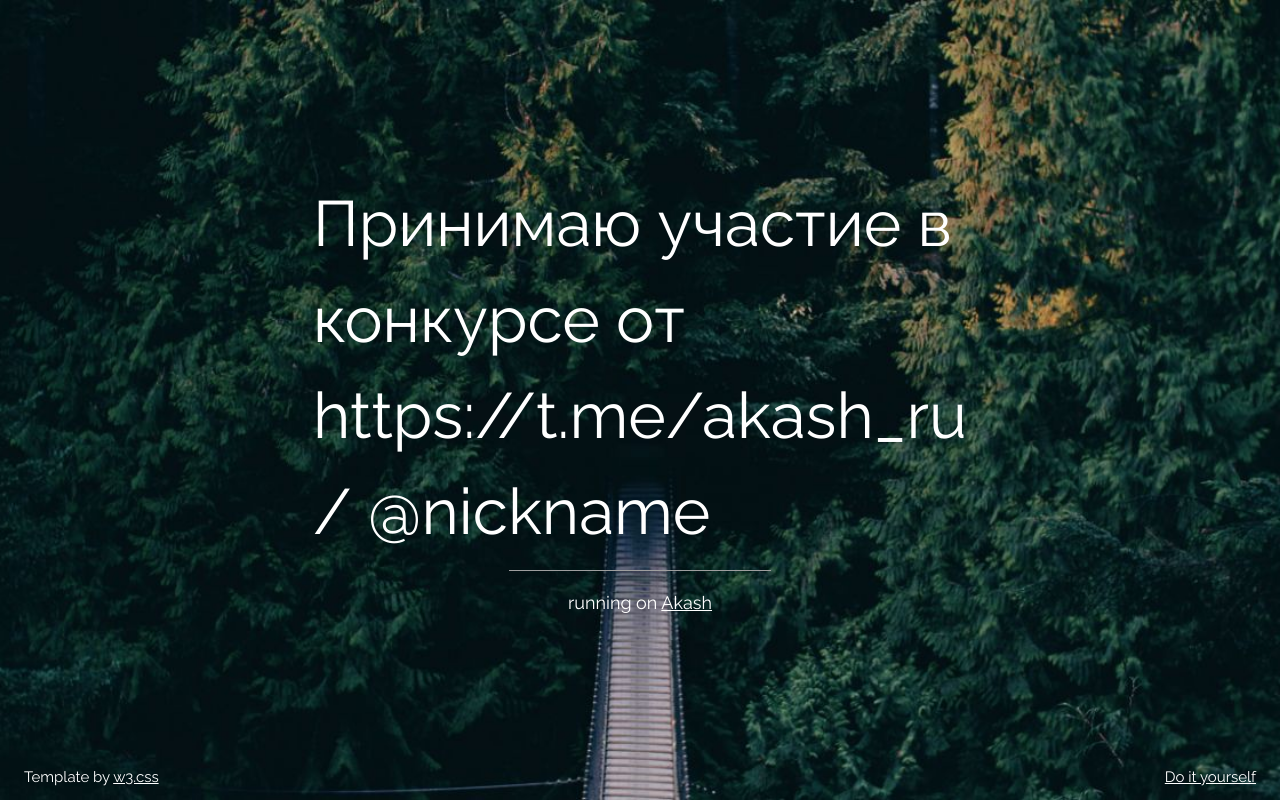
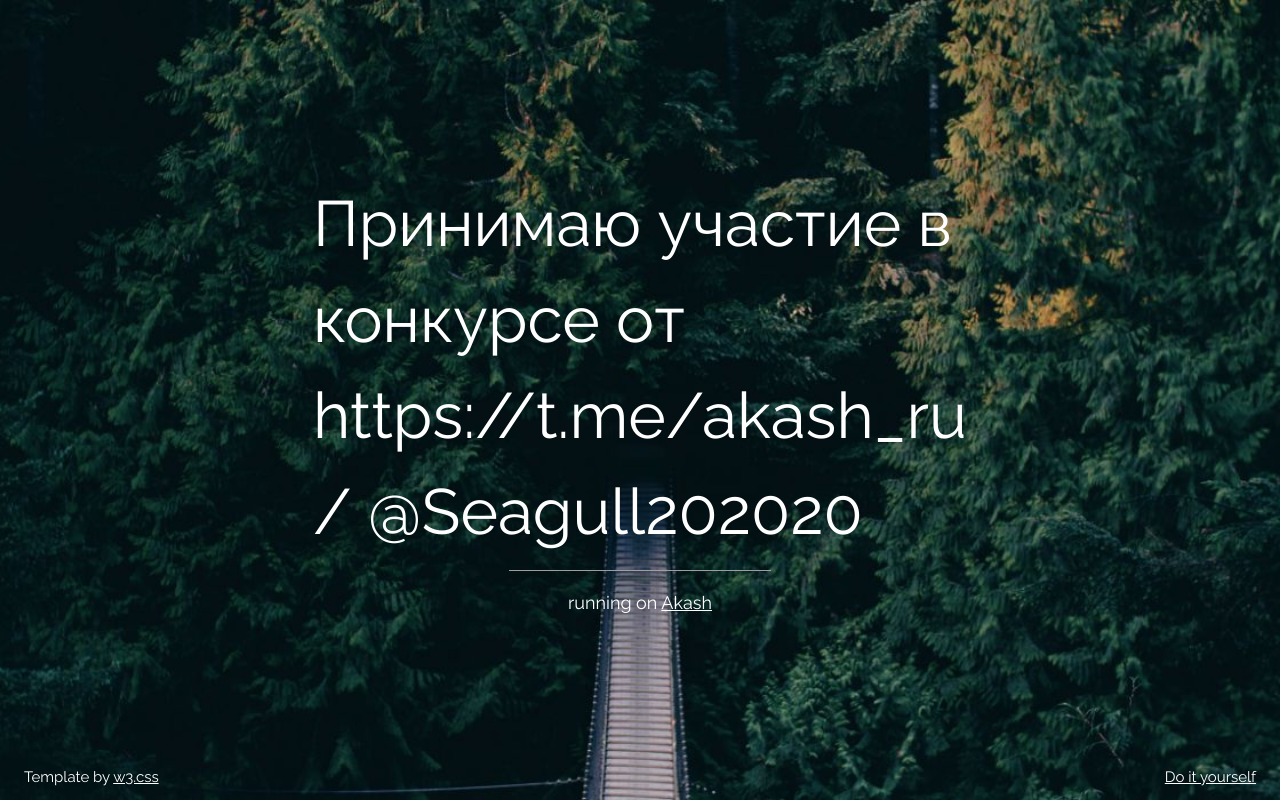
Before and after one commit to Alesa202020/akash-hello-word, a plain HTML site: page app/index.html in a window 1280 px wide. Drawn offline with nearby package versions, Linux system fonts and the light colour scheme.

Commit message:
Update index.html

```diff
--- a/app/index.html
+++ b/app/index.html
@@ -19,7 +19,7 @@
 
     <div class="bgimg w3-display-container w3-animate-opacity w3-text-white">
       <div class="w3-display-middle">
-        <h1 class="w3-jumbo w3-animate-top">Принимаю участие в конкурсе от https://t.me/akash_ru / @nickname</h1>
+        <h1 class="w3-jumbo w3-animate-top">Принимаю участие в конкурсе от https://t.me/akash_ru / @Seagull202020</h1>
         <hr class="w3-border-grey" style="margin:auto;width:40%">
         <p class="w3-large w3-center">running on <a href="https://akash.network/">Akash</a></p>
       </div>
```
